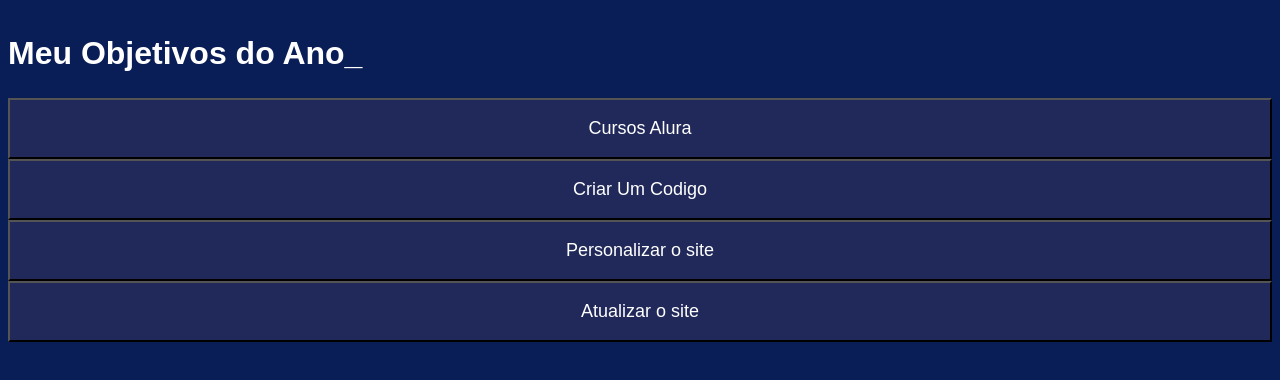
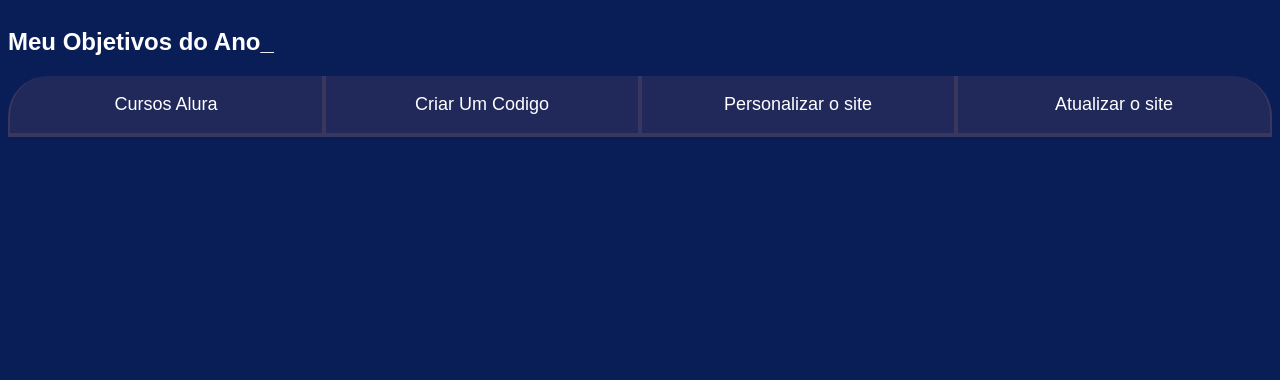
Before and after one commit to P3DDRO1/Aulas, a plain HTML site: page index.html in a window 1280 px wide. Drawn offline with Linux system fonts and the light colour scheme; a web font is replaced by a local one.

Commit message:
Update style.css

```diff
--- a/style.css
+++ b/style.css
@@ -20,11 +20,11 @@ body{
     width: 100%;
     margin: 0 auto;
 }
-.Titulo-principal { text-align: left;
+.titulo-principal { text-align: left;
         width: 100%;
         font-size: 32px;
 }
-.Titulo-principal span {
+.titulo-principal span {
             color: var(--verde);
 }
 .botao { font-family: «Crakra Petch», sans-serif;
@@ -35,4 +35,17 @@ body{
     font-size: 18px;
     align-items: center;
     width: 100%;
+    border-bottom: 4px solid var(--botao-ativo);
+    border-left: 2px solid var(--botao-ativo);
+    border-right: 2px solid var(--botao-ativo);
+    border-top: none;
 }
+.botoes { display: block;
+}
+@media screen and (min-width: 768px) { .botoes { display: flex;
+}
+}
+.botao:first-child { border-radius: 40px 0 0 0;
+}
+.botao:last-child { border-radius: 0 40px 0 0;
+}
```
